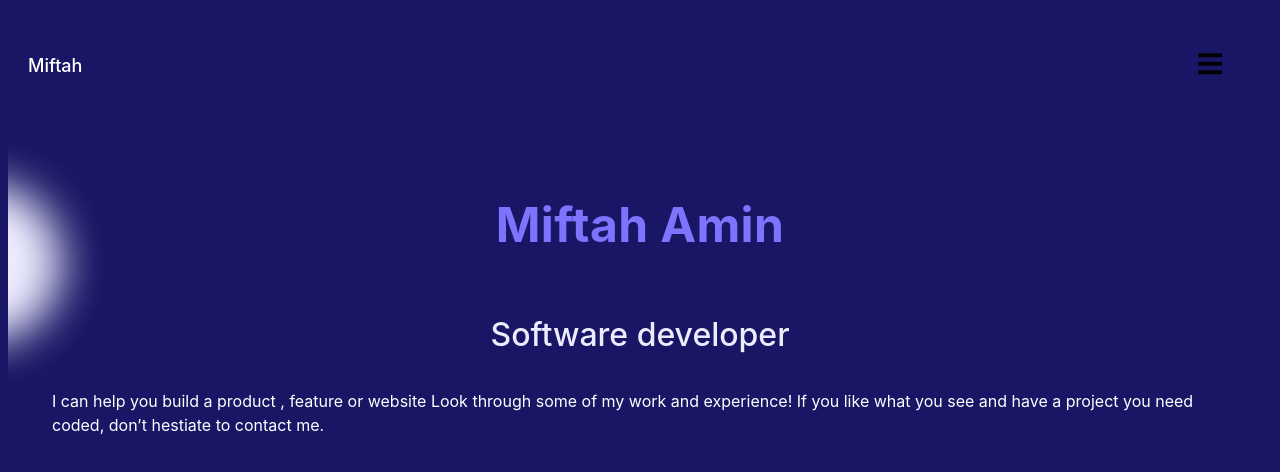
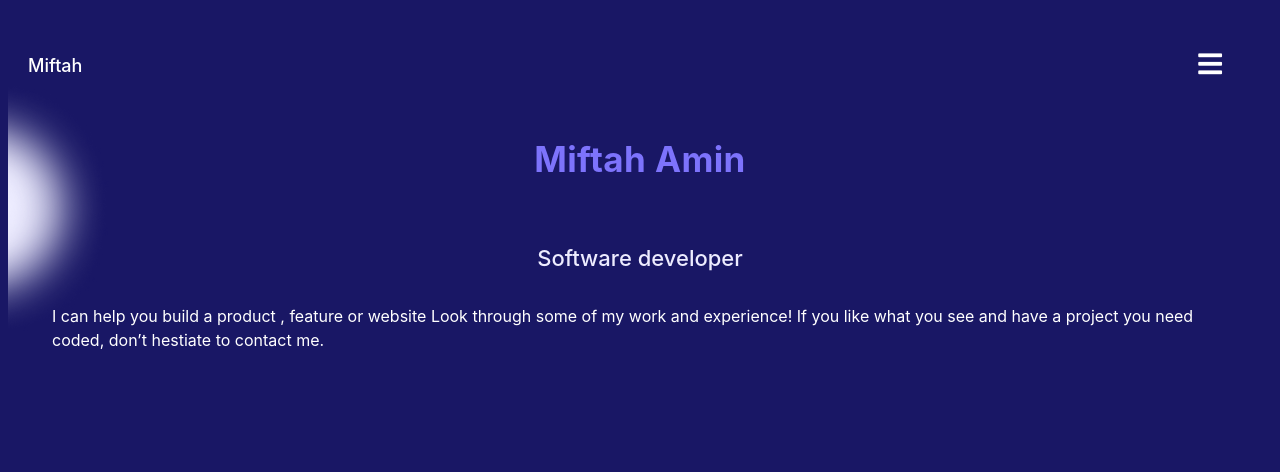
Before and after one commit to miftah1991/SetupAndMobileVersionSkeleton, a website: page index.html in a window 1280 px wide. Drawn offline with Linux system fonts and the light colour scheme.

Commit message:
Changes of Review
removed extra space, changed the color of menu icon and managed space between header and content section

```diff
--- a/index.html
+++ b/index.html
@@ -13,8 +13,7 @@
     <header>
         <a href="#" class="mylogo">Miftah</a>
         <nav class="mob-version">
-           <i class="fa fa-bars">
-
+           <i class="fa fa-bars baricon">
            </i>
         </nav>
     </header>
@@ -27,7 +26,6 @@
                 I can help you build a product , feature or website Look through some of my work and experience! If you like what you see and have a project you need coded, don’t hestiate to contact me.
             </p>
         </div>
-
     </section>
 </body>
 </html>
--- a/style.css
+++ b/style.css
@@ -7,11 +7,11 @@ header {
   display: flex;
   justify-content: space-around;
   font-size: 1.7rem;
-  margin-bottom: 25px;
+  margin-bottom: 10px;
   margin-right: 24px;
   padding-top: 40px;
   width: 100%;
-  height: 60px;
+  height: 20px;
 }
 
 .mylogo {
@@ -43,7 +43,7 @@ header {
   color: #7d73fc;
   font-style: normal;
   font-weight: bold;
-  font-size: 48px;
+  font-size: 35px;
   line-height: 52px;
   text-align: center;
   letter-spacing: 0.37px;
@@ -56,7 +56,7 @@ header {
   color: #edecff;
   font-weight: 500;
   line-height: 24px;
-  font-size: 32px;
+  font-size: 22px;
   padding: 1rem;
   text-align: center;
   background-color: transparent;
@@ -70,3 +70,7 @@ header {
   color: #fff;
   margin: 12px 0;
 }
+
+.baricon {
+  color: #fff;
+}
```
